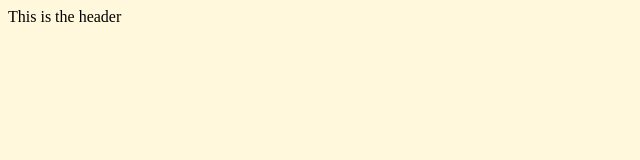
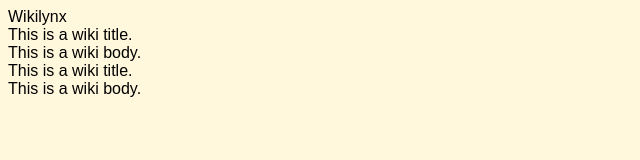
Before and after one commit to joseph-abell/wikilynx, a React app: page / in a window 1280 px wide. Shown: the whole page, without its empty margins (0-640 px from the left). Built offline with nearby package versions, Linux system fonts and the light colour scheme.

Commit message:
More structure work, putting in place the basic file structure, it doesn't do anything other than show hardcoded strings, though.

```diff
--- /dev/null
+++ b/src/Components/App/app.scss
@@ -0,0 +1,4 @@
+body {
+	background: cornsilk;
+	font-family: sans-serif;
+}
--- a/src/Components/App/index.js
+++ b/src/Components/App/index.js
@@ -1,11 +1,14 @@
 import React from 'react';
-import Header from '../Header';
+import Body from '../Body';
 
 export default class App extends React.Component {
   render() {
     return (
     	<div>
-    		<Header />
+    		<div className="header">
+				<div className="logo">Wikilynx</div>
+			</div>
+    		<Body />
     	</div>
     );
   }
--- /dev/null
+++ b/src/Components/Body/index.js
@@ -0,0 +1,12 @@
+import React from 'react';
+import './body.scss';
+import Wiki from '../Wiki';
+
+export default () => {
+	return (
+		<article>
+			<Wiki />
+			<Wiki />
+		</article>
+	);
+};
--- a/src/Components/Header/index.js
+++ b/src/Components/Header/index.js
@@ -1,3 +1,10 @@
 import React from 'react';
+import './header.scss';
 
-export default () => <div>This is the header</div>;
+export default () => {
+	return (
+		<div className="header">
+			<div className="logo">Wikilynx</div>
+		</div>
+	)
+};
--- a/src/component.js
+++ /dev/null
@@ -1,5 +0,0 @@
-module.exports = function () {
-	var element = document.createElement('h1');
-	element.innerHTML = 'Hello world!';
-	return element;
-};
--- /dev/null
+++ b/src/components/Wiki/index.js
@@ -0,0 +1,14 @@
+import React from 'react';
+import './wiki.scss';
+import WikiTitle from '../WikiTitle';
+import WikiBody from '../WikiBody';
+
+
+export default () => {
+	return (
+		<div className="wiki">
+			<WikiTitle title />
+			<WikiBody url />
+		</div>
+	);
+};
--- /dev/null
+++ b/src/components/WikiBody/index.js
@@ -0,0 +1,8 @@
+import React from 'react';
+import './wikiBody.scss';
+
+export default () => {
+	return (
+		<div>This is a wiki body.</div>
+	);
+};
--- /dev/null
+++ b/src/components/WikiTitle/index.js
@@ -0,0 +1,8 @@
+import React from 'react';
+import './wikiTitle.scss';
+
+export default () => {
+	return (
+		<div>This is a wiki title.</div>
+	);
+};
--- /dev/null
+++ b/src/constants/ActionTypes.js
@@ -0,0 +1,2 @@
+export const ADD_LINK = 'ADD_LINK';
+export const REMOVE_LINK = 'REMOVE_LINK';
--- a/src/main.scss
+++ b/src/main.scss
@@ -1,3 +1,2 @@
-body {
-	background: cornsilk;
-}
+@import './Components/App/app';
+@import './Components/Header/header';
```
Also changed, not shown: src/actions/links.js (added, +12 -0 lines), src/Components/Body/body.scss (added), src/Components/Header/header.scss (added), src/components/Wiki/wiki.scss (added), src/components/WikiBody/wikiBody.scss (added), src/components/WikiTitle/wikiTitle.scss (added).
